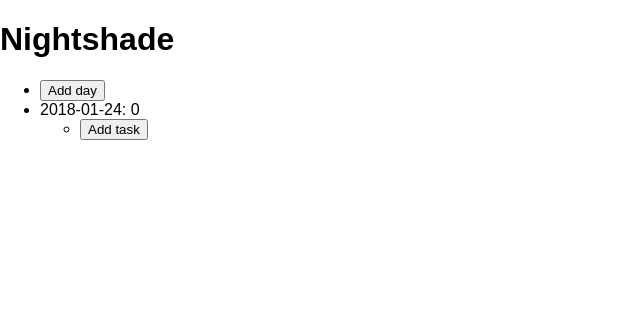
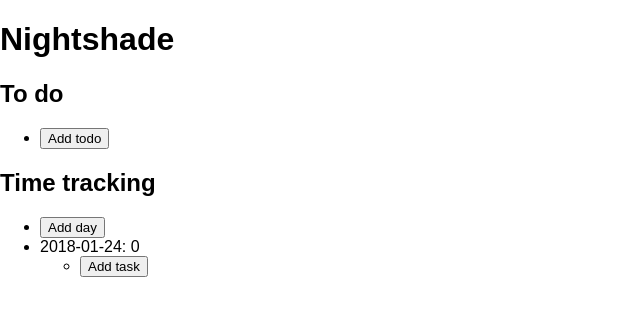
Before and after one commit to vine77/nightshade, a React (Create React App) app: page / in a window 1280 px wide. Shown: the top 316 px of the page, without its empty margins (0-640 px from the left). Built offline with nearby package versions, Linux system fonts and the light colour scheme.

Commit message:
Add to do list

```diff
--- a/src/App.js
+++ b/src/App.js
@@ -23,21 +23,44 @@ class App extends Component {
   constructor(props) {
     super(props)
 
+    const defaultTodos = []
+    const defaultDays = [{ date: getCurrentDate(), tasks: [] }]
+
     try {
       this.state = {
-        days: JSON.parse(localStorage.getItem('nightshade')).days,
+        todos:
+          JSON.parse(localStorage.getItem('nightshade')).todos || defaultTodos,
+        days:
+          JSON.parse(localStorage.getItem('nightshade')).days || defaultDays,
       }
     } catch (error) {
-      this.state = {
-        days: [
-          {
-            date: getCurrentDate(),
-            tasks: [],
-          },
+      this.state = { todos: defaultTodos, days: defaultDays }
+    }
+  }
+
+  /* Todos */
+
+  addTodo = () => {
+    this.setState((prevState, props) => ({
+      todos: [{ name: '' }, ...prevState.todos],
+    }))
+  }
+
+  updateTodoName = (index, event) => {
+    const todoName = event.target.value
+
+    this.setState((prevState, props) => {
+      return {
+        todos: [
+          ...prevState.todos.slice(0, index),
+          { ...prevState.todos[index], name: todoName },
+          ...prevState.todos.slice(index + 1),
         ],
       }
-    }
+    })
   }
+
+  /* Tasks time tracking */
 
   addDay = () => {
     const date = getCurrentDate()
@@ -136,7 +159,7 @@ class App extends Component {
   componentDidUpdate() {
     localStorage.setItem(
       'nightshade',
-      JSON.stringify({ days: this.state.days }),
+      JSON.stringify({ todos: this.state.todos, days: this.state.days }),
     )
   }
 
@@ -146,6 +169,23 @@ class App extends Component {
         <header>
           <h1>Nightshade</h1>
         </header>
+
+        <h2>To do</h2>
+        <ul className="todos">
+          <li>
+            <button onClick={this.addTodo}>Add todo</button>
+          </li>
+          {this.state.todos.map((todo, todoIndex) => (
+            <li key={todoIndex}>
+              <input
+                value={todo.name}
+                onChange={this.updateTodoName.bind(this, todoIndex)}
+              />
+            </li>
+          ))}
+        </ul>
+
+        <h2>Time tracking</h2>
         <ul className="days">
           <li>
             <button onClick={this.addDay}>Add day</button>
```
